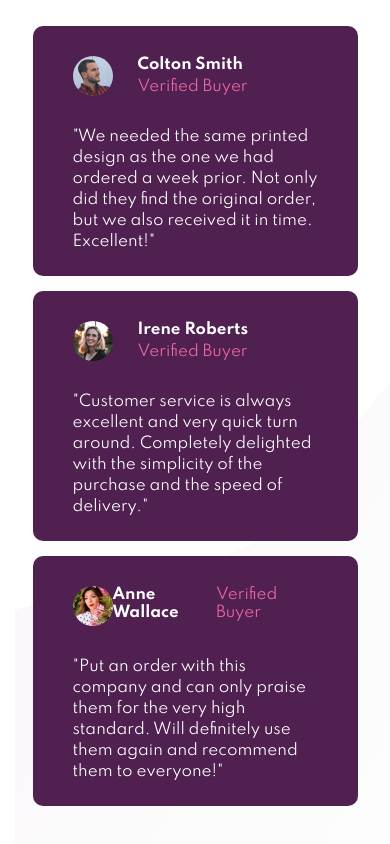
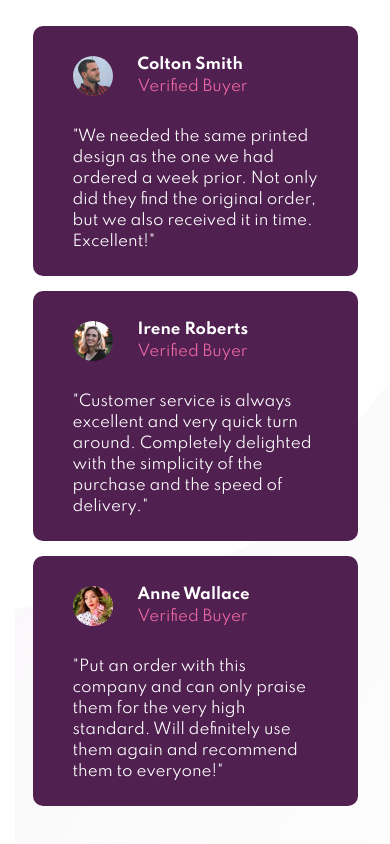
Before and after one commit to wiseacreserj/social_proof_ection_master, a plain HTML site: page index.html in a window 390 px wide. Shown: the part 662-1506 px from the top of the page. Drawn offline with Linux system fonts and the light colour scheme.

Commit message:
minor mobile desing fix

```diff
--- a/index.html
+++ b/index.html
@@ -107,12 +107,14 @@
                                 alt=""
                                 class="review__item__inner__avatar"
                             />
+                            <div class="review__item__inner__wrapper">
                                 <p class="review__item__inner__name">
                                     Anne Wallace
                                 </p>
                                 <p class="review__item__inner__status">
                                     Verified Buyer
                                 </p>
+                            </div>
                         </div>
                         <p class="review__item__text">
                             "Put an order with this company and can only praise
```
Lines whose indentation alone changed are shown as unchanged.
